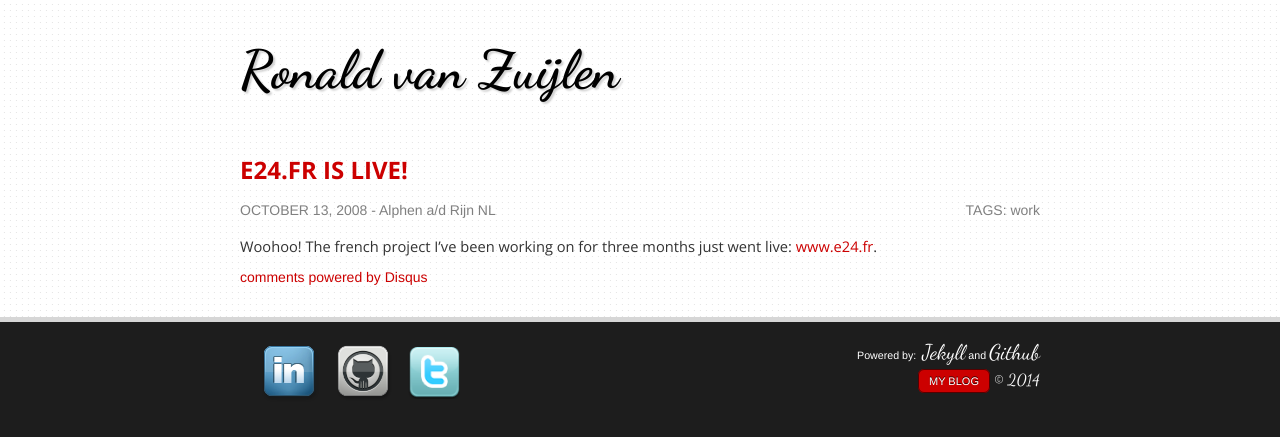
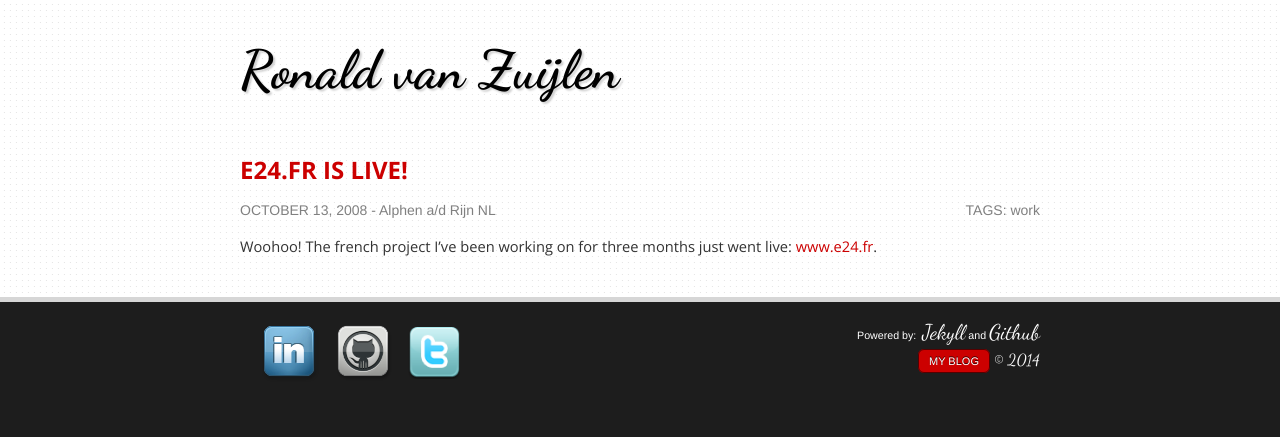
Before and after one commit to ronaldvz/ronaldvz.github.com, a Jekyll site: the page built from _posts/2008-10-13-e24fr-is-live.md, in a window 1280 px wide. Shown: the top 437 px of the page. Built offline with Jekyll 4.4.1, drawn with Linux system fonts in a browser that asks for light colours; Markdown is read by kramdown in place of the engine named in the settings; comment, search, counter and statistics services are not loaded.

Commit message:
Making comments optional for posts

```diff
--- a/_layouts/post.html
+++ b/_layouts/post.html
@@ -12,7 +12,9 @@
 			{{ content }}
 		</article>
   </div>
-  {% include comments.html %}
+  {% if page.comments %}
+    {% include comments.html %}
+  {% endif %}
 </div>
 
 {% include footer.html %}
```
Also changed, not shown: _posts/2014-03-28-grooming-vim-for-java.md (+1 -0 lines).
